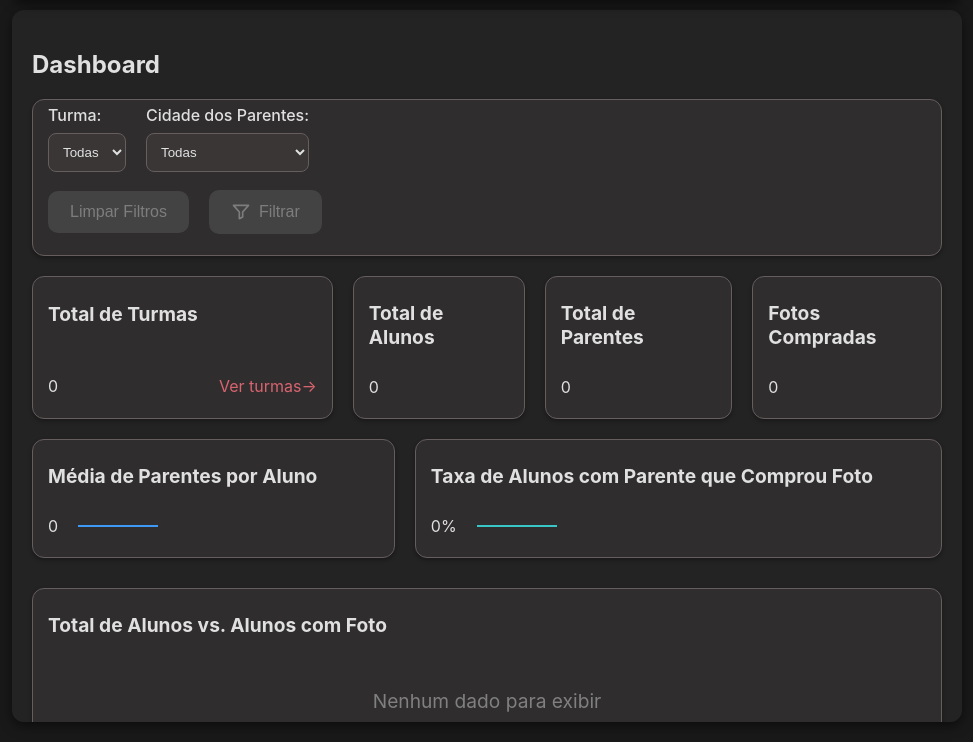
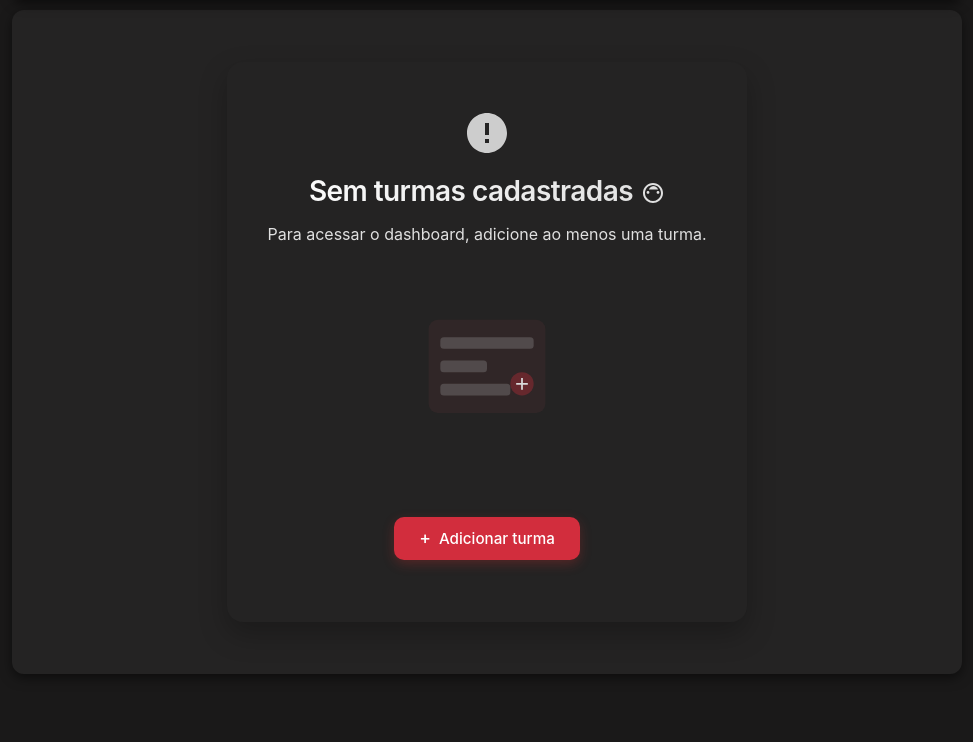
Before and after one commit to BrunoRochaBelo/SuperA_CAD_Family, a Flask app: page / in a window 1280 px wide. Shown: the part 58-800 px from the top of the page, without its empty margins (153-1126 px from the left). Run offline with Flask 3, Linux system fonts and the light colour scheme; a user stored in the database is signed in; data that the repository does not hold is empty; some libraries are stand-ins or nearby versions.

Commit message:
Ciração de página Fallback para quando não tiver turmas cadastradas.

```diff
--- a/formaturas_app/home/routes.py
+++ b/formaturas_app/home/routes.py
@@ -3,11 +3,17 @@ from flask_login import login_required
 from sqlalchemy import func
 from formaturas_app.models import Formando, Parente
 from formaturas_app import db
+from formaturas_app.decorators import exige_turma
 
 home_bp = Blueprint('home', __name__)
 
 @home_bp.route('/', methods=["GET"])
 @login_required
+@exige_turma(
+    active_page='home',
+    title='Sem turmas cadastradas',
+    message='Para acessar o dashboard, adicione ao menos uma turma.'
+)
 def index():
     # Expira a sessão para garantir dados atualizados
     db.session.expire_all()
@@ -29,7 +35,6 @@ def index():
     total_turmas = turmas_query.count()
 
     # Consulta para Parentes (filtra por turma e cidade, se informado)
-    # Importante: faz JOIN com Formando para evitar contar órfãos
     parentes_query = Parente.query.join(Formando, Parente.formando_id == Formando.id)
     if turma_filter:
         parentes_query = parentes_query.filter(Formando.turma == turma_filter)
@@ -71,23 +76,25 @@ def index():
         alunos_com_foto_data = [alunos_com_foto]
 
     # Gráfico de Pizza: Distribuição de Parentes por Cidade
-    # Aqui normalizamos o campo cidade usando trim() e lower(), agrupando os registros e,
-    # na exibição, capitalizamos o valor.
     pais_por_cidade_q = db.session.query(
         func.trim(func.lower(Parente.cidade)).label('cidade_norm'),
         func.count(Parente.id)
-    ).join(Formando)  # garante que só são contados parentes que possuem formando
+    ).join(Formando)
     if turma_filter:
         pais_por_cidade_q = pais_por_cidade_q.filter(Formando.turma == turma_filter)
     pais_por_cidade = pais_por_cidade_q.group_by('cidade_norm').all()
-    cidades_labels = [ (cidade.capitalize() if cidade else "Desconhecido") for cidade, count in pais_por_cidade ]
-    pais_counts    = [ count for cidade, count in pais_por_cidade ]
+    cidades_labels = [
+        (cidade.capitalize() if cidade else "Desconhecido")
+        for cidade, _ in pais_por_cidade
+    ]
+    pais_counts = [count for _, count in pais_por_cidade]
 
     # Ranking de Turmas por Taxa de Conversão
     turmas = [t[0] for t in db.session.query(Formando.turma).distinct().all()]
     ranking_data = []
     for t in turmas:
-        total = db.session.query(func.count(Formando.id)).filter(Formando.turma == t).scalar() or 0
+        total = db.session.query(func.count(Formando.id))\
+                   .filter(Formando.turma == t).scalar() or 0
         alunos_com_foto_t = db.session.query(Formando.id).join(Parente)\
                               .filter(Formando.turma == t, Parente.comprou_foto == True)\
                               .distinct().count()
--- a/formaturas_app/static/css/style.css
+++ b/formaturas_app/static/css/style.css
@@ -2079,3 +2079,186 @@ label {
   min-height: 300px;
   margin: 0 auto;
 }
+
+/* ====================================
+          24. PAGINA FALLBACK
+==================================== */
+
+.fallback-container {
+  background-color: var(--color-container-bg);
+  border-radius: 16px;
+  box-shadow: 0 12px 28px rgba(0, 0, 0, 0.25);
+  padding: 2.5rem 2rem;
+  max-width: 90%;
+  width: 520px;
+  text-align: center;
+  display: flex;
+  flex-direction: column;
+  align-items: center;
+  justify-content: center;
+  margin: 2rem auto;
+  height: 70%;
+  max-height: 70vh;
+  overflow-y: auto;
+  box-sizing: border-box;
+}
+
+.fallback-icon {
+  width: 48px;
+  height: 48px;
+  margin-bottom: 1rem;
+  opacity: 0.9;
+  flex-shrink: 0;
+}
+
+.fallback-container h2 {
+  font-size: 1.75rem;
+  font-weight: 600;
+  margin: 0 0 0.75rem;
+  background: linear-gradient(90deg, var(--color-text-1), var(--color-text-2));
+  -webkit-background-clip: text;
+  background-clip: text;
+  -webkit-text-fill-color: transparent;
+  letter-spacing: -0.02em;
+  line-height: 1.3;
+  display: flex;
+  align-items: center;
+  justify-content: center;
+  gap: 0.5rem;
+}
+
+.face-icon {
+  width: 24px;
+  height: 24px;
+  position: relative;
+  top: 2px;
+  -webkit-text-fill-color: initial;
+  background: none;
+}
+
+.fallback-container p {
+  font-size: 1rem;
+  line-height: 1.5;
+  color: var(--color-text-2);
+  margin: 0 0 1.5rem;
+  max-width: 440px;
+  font-weight: 400;
+}
+
+.turmas-add-container {
+  margin-top: 0.5rem;
+  margin-bottom: 0.5rem;
+}
+
+.empty-illustration {
+  margin: 0.5rem 0 1.5rem;
+  width: 280px;
+  height: 200px;
+  display: flex;
+  justify-content: center;
+  align-items: center;
+}
+
+.empty-state-svg {
+  width: 100%;
+  height: 100%;
+  opacity: 0.85;
+}
+
+.btn-importar {
+  background-color: var(--color-btn-primary-bg);
+  color: white;
+  font-size: 0.95rem;
+  font-weight: 500;
+  padding: 0.75rem 1.6rem;
+  border-radius: 10px;
+  text-decoration: none;
+  display: inline-flex;
+  align-items: center;
+  justify-content: center;
+  transition: all 0.2s ease;
+  border: none;
+  cursor: pointer;
+  box-shadow: 0 4px 12px rgba(229, 46, 46, 0.25);
+}
+
+.btn-importar:hover {
+  background-color: var(--color-btn-primary-hover);
+  transform: translateY(-2px);
+  box-shadow: 0 6px 16px rgba(229, 46, 46, 0.35);
+}
+
+.btn-importar:active {
+  background-color: var(--color-btn-primary-active);
+  transform: translateY(1px);
+  box-shadow: 0 2px 8px rgba(229, 46, 46, 0.2);
+}
+
+.btn-importar::before {
+  content: "+";
+  margin-right: 0.5rem;
+  font-size: 1.1rem;
+  line-height: 1;
+}
+
+/* Para garantir que o contêiner se ajuste adequadamente em diferentes ambientes */
+@media (min-height: 700px) {
+  .fallback-container {
+    min-height: 450px;
+  }
+}
+
+@media (max-height: 600px) {
+  .fallback-icon {
+    width: 36px;
+    height: 36px;
+    margin-bottom: 0.75rem;
+  }
+
+  .fallback-container h2 {
+    font-size: 1.5rem;
+    margin-bottom: 0.5rem;
+  }
+
+  .face-icon {
+    width: 20px;
+    height: 20px;
+  }
+
+  .fallback-container p {
+    font-size: 0.9rem;
+    margin-bottom: 1rem;
+  }
+
+  .empty-illustration {
+    width: 200px;
+    height: 130px;
+    margin: 0.5rem 0 1rem;
+  }
+}
+
+@media (max-width: 640px) {
+  .fallback-container {
+    padding: 1.75rem 1.25rem;
+    width: 100%;
+    margin: 1rem auto;
+  }
+
+  .fallback-container h2 {
+    font-size: 1.5rem;
+  }
+
+  .fallback-container p {
+    font-size: 0.95rem;
+  }
+
+  .empty-illustration {
+    width: 180px;
+    height: 120px;
+  }
+
+  .btn-importar {
+    padding: 0.7rem 1.4rem;
+    font-size: 0.9rem;
+  }
+}
--- a/formaturas_app/templates/base.html
+++ b/formaturas_app/templates/base.html
@@ -8,7 +8,10 @@
       href="{{ url_for('static', filename='img/favicon.svg') }}"
       type="image/svg+xml"
     />
-    <meta name="viewport" content="width=device-width, initial-scale=1.0" />
+    <meta
+      name="viewport"
+      content="width=device-width, initial-scale=1.0, maximum-scale=1.0, user-scalable=no"
+    />
 
     <!-- CSS customizado -->
     <link
--- a/formaturas_app/templates/empresa/index.html
+++ b/formaturas_app/templates/empresa/index.html
@@ -8,7 +8,10 @@
       href="{{ url_for('static', filename='img/favicon.svg') }}"
       type="image/svg+xml"
     />
-    <meta name="viewport" content="width=device-width, initial-scale=1.0" />
+    <meta
+      name="viewport"
+      content="width=device-width, initial-scale=1.0, maximum-scale=1.0, user-scalable=no"
+    />
 
     <!-- CSS customizado -->
     <link
--- a/formaturas_app/templates/empresa/register.html
+++ b/formaturas_app/templates/empresa/register.html
@@ -8,7 +8,10 @@
       href="{{ url_for('static', filename='img/favicon.svg') }}"
       type="image/svg+xml"
     />
-    <meta name="viewport" content="width=device-width, initial-scale=1.0" />
+    <meta
+      name="viewport"
+      content="width=device-width, initial-scale=1.0, maximum-scale=1.0, user-scalable=no"
+    />
 
     <!-- CSS customizado -->
     <link
--- a/formaturas_app/templates/login_base.html
+++ b/formaturas_app/templates/login_base.html
@@ -7,7 +7,10 @@
       href="{{ url_for('static', filename='img/favicon.svg') }}"
       type="image/svg+xml"
     />
-    <meta name="viewport" content="width=device-width, initial-scale=1.0" />
+    <meta
+      name="viewport"
+      content="width=device-width, initial-scale=1.0, maximum-scale=1.0, user-scalable=no"
+    />
     <link
       rel="stylesheet"
       href="{{ url_for('static', filename='css/style.css') }}"
--- /dev/null
+++ b/formaturas_app/templates/shared/sem_turmas.html
@@ -0,0 +1,84 @@
+<div class="perfil-wrapper"></div>
+{% extends "base.html" %} {% block title %}{{ fallback_title }}{% endblock %} {%
+block content %}
+<div class="fallback-container">
+  <svg class="fallback-icon" viewBox="0 0 24 24">
+    <path
+      fill="currentColor"
+      d="M12 2C6.48 2 2 6.48 2 12s4.48 10 10 10 10-4.48 10-10S17.52 2 12 2zm1 15h-2v-2h2v2zm0-4h-2V7h2v6z"
+    />
+  </svg>
+
+  <h2>
+    {{ fallback_title }}
+    <svg class="face-icon" viewBox="0 0 24 24">
+      <path
+        fill="var(--color-text-2)"
+        d="M12 2C6.48 2 2 6.48 2 12s4.48 10 10 10 10-4.48 10-10S17.52 2 12 2zm0 18c-4.42 0-8-3.58-8-8s3.58-8 8-8 8 3.58 8 8-3.58 8-8 8zm-5-6c.78 0 1.4-.63 1.4-1.4 0-.78-.63-1.4-1.4-1.4-.78 0-1.4.63-1.4 1.4 0 .77.62 1.4 1.4 1.4zm10 0c.78 0 1.4-.63 1.4-1.4 0-.78-.63-1.4-1.4-1.4-.78 0-1.4.63-1.4 1.4 0 .77.62 1.4 1.4 1.4zm-6 5c2.33 0 4.32-1.45 5.12-3.5H6.88c.8 2.05 2.79 3.5 5.12 3.5z"
+        transform="rotate(180 12 12)"
+      />
+    </svg>
+  </h2>
+  <p>{{ fallback_message }}</p>
+  <div class="empty-illustration">
+    <svg class="empty-state-svg" viewBox="0 0 240 160">
+      <rect
+        x="70"
+        y="30"
+        width="100"
+        height="80"
+        rx="8"
+        fill="var(--color-brand-soft)"
+        opacity="0.5"
+      />
+      <rect
+        x="80"
+        y="45"
+        width="80"
+        height="10"
+        rx="3"
+        fill="var(--color-text-3)"
+        opacity="0.3"
+      />
+      <rect
+        x="80"
+        y="65"
+        width="40"
+        height="10"
+        rx="3"
+        fill="var(--color-text-3)"
+        opacity="0.3"
+      />
+      <rect
+        x="80"
+        y="85"
+        width="60"
+        height="10"
+        rx="3"
+        fill="var(--color-text-3)"
+        opacity="0.3"
+      />
+      <circle
+        cx="150"
+        cy="85"
+        r="10"
+        fill="var(--color-brand-primary)"
+        opacity="0.4"
+      />
+      <path
+        d="M150 80 L150 90 M145 85 L155 85"
+        stroke="var(--color-text-1)"
+        stroke-width="1.5"
+      />
+    </svg>
+  </div>
+
+  <div class="turmas-add-container">
+    <a
+      href="{{ url_for(button_endpoint, active_page=active_page) }}"
+      class="btn-importar"
+      >Adicionar turma</a
+    >
+  </div>
+</div>
+{% endblock %} {% block extra_css %} {% endblock %}
--- a/formaturas_app/templates/turmas/index.html
+++ b/formaturas_app/templates/turmas/index.html
@@ -50,7 +50,7 @@
   </table>
 </div>
 
-<!-- Botão para adicionar turma (relocado para o final) -->
+<!-- Botão para adicionar turma -->
 <div class="turmas-add-container">
   <a
     href="{{ url_for('turmas.nova_turma', active_page='turmas') }}"
```
Also changed, not shown: formaturas_app/decorators.py (+43 -20 lines), formaturas_app/relatorios/routes.py (+69 -88 lines), formaturas_app/turmas/routes.py (+115 -73 lines), formaturas_app/static/uploads/fotos/user_2.jpeg (deleted), 2 other files.
